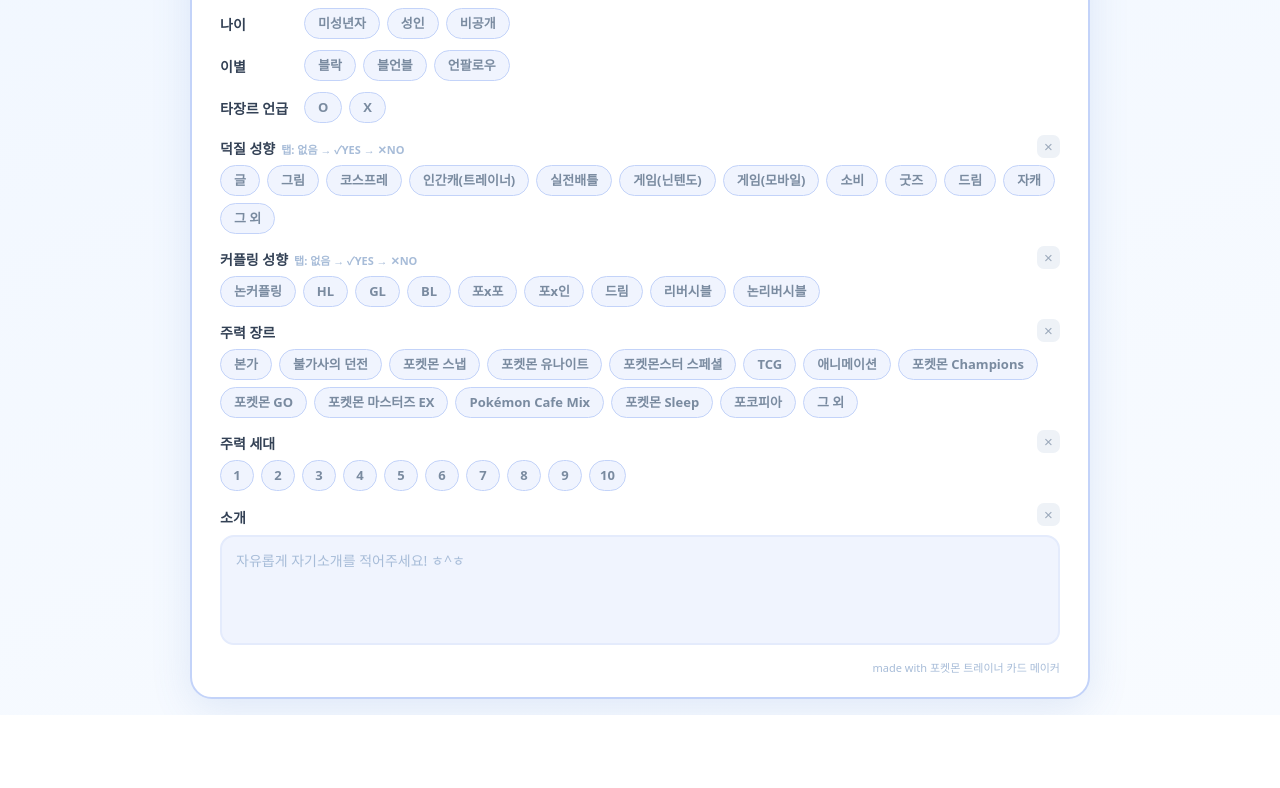
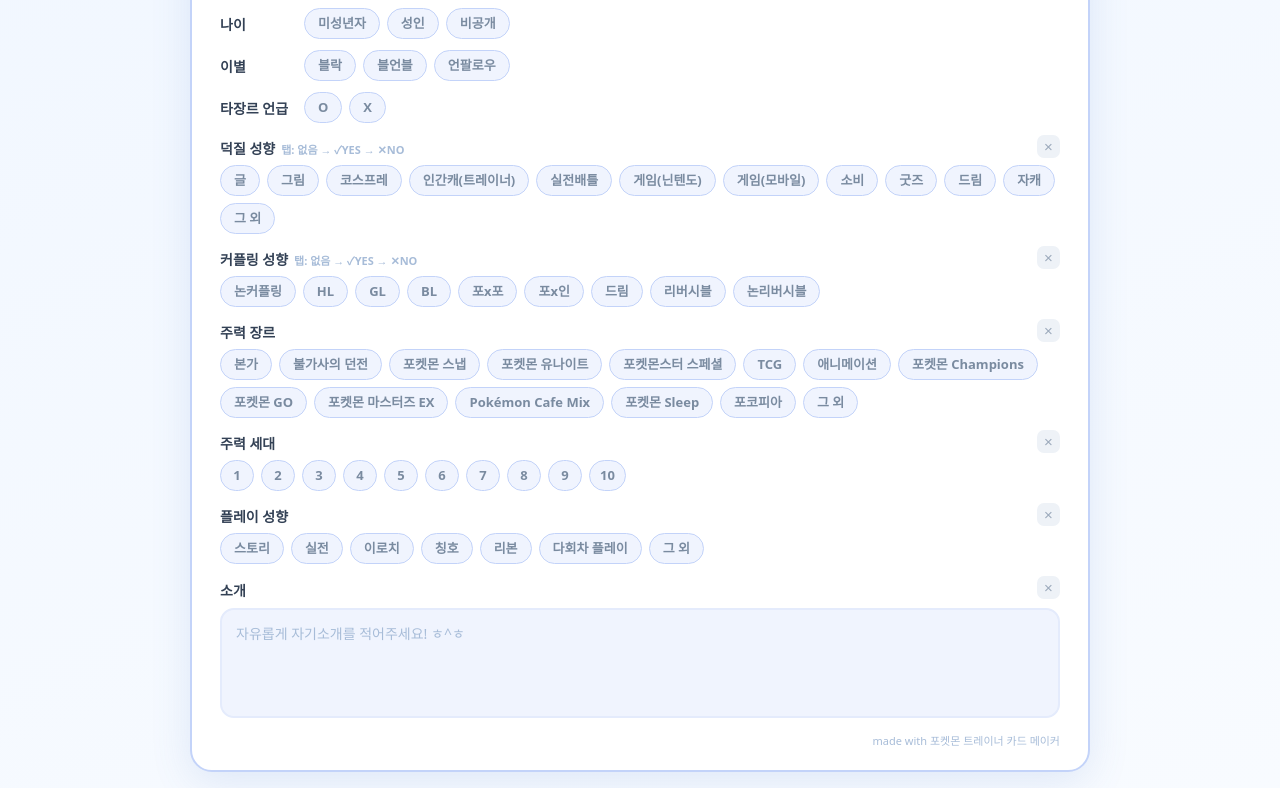
Before and after one commit to koregaseigi/oshi-poke-kr, a plain HTML site: page card/index.html in a window 1280 px wide. Shown: the part 733-1521 px from the top of the page. Before the commit the page ends 1448 px from the top, so only its background shows below. Drawn offline with Linux system fonts and the light colour scheme; a web font is replaced by a local one.

Commit message:
Add 플레이 성향 section

```diff
--- a/card/index.html
+++ b/card/index.html
@@ -221,6 +221,13 @@
       <div class="chips" data-mode="multi">
         <span class="chip">1</span><span class="chip">2</span><span class="chip">3</span><span class="chip">4</span><span class="chip">5</span>
         <span class="chip">6</span><span class="chip">7</span><span class="chip">8</span><span class="chip">9</span><span class="chip">10</span>
+      </div>
+    </div>
+
+    <div class="sec"><span class="lab">플레이 성향</span>
+      <div class="chips" data-mode="multi">
+        <span class="chip">스토리</span><span class="chip">실전</span><span class="chip">이로치</span><span class="chip">칭호</span>
+        <span class="chip">리본</span><span class="chip">다회차 플레이</span><span class="chip">그 외</span>
       </div>
     </div>
 
```
